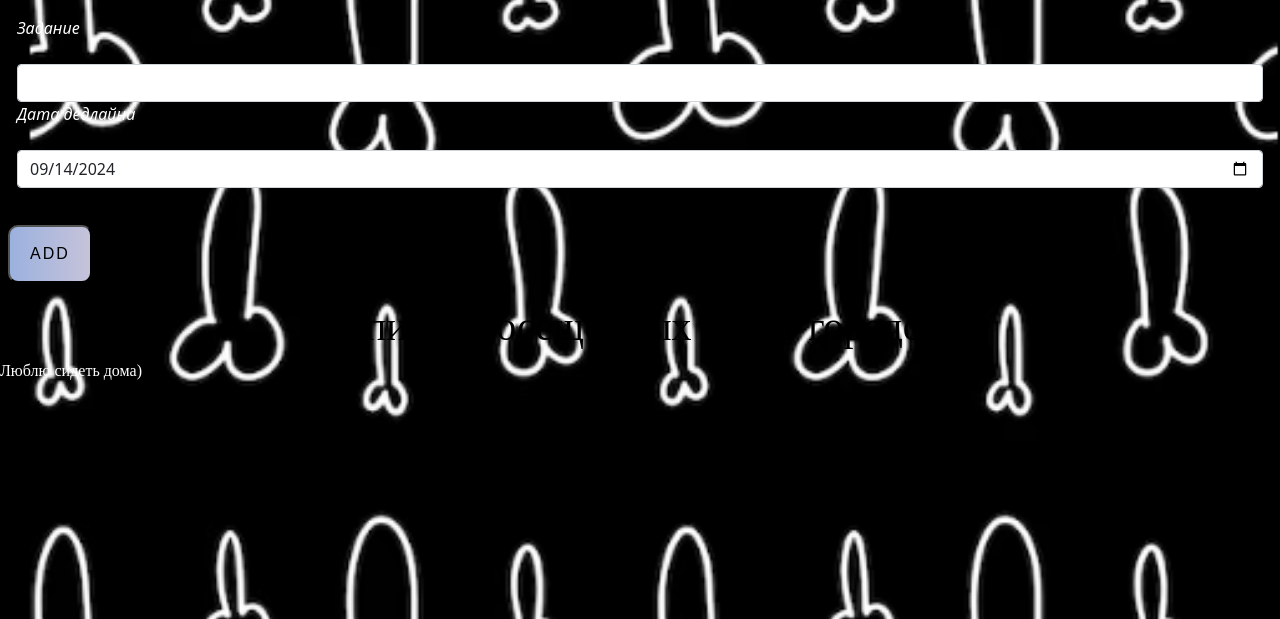
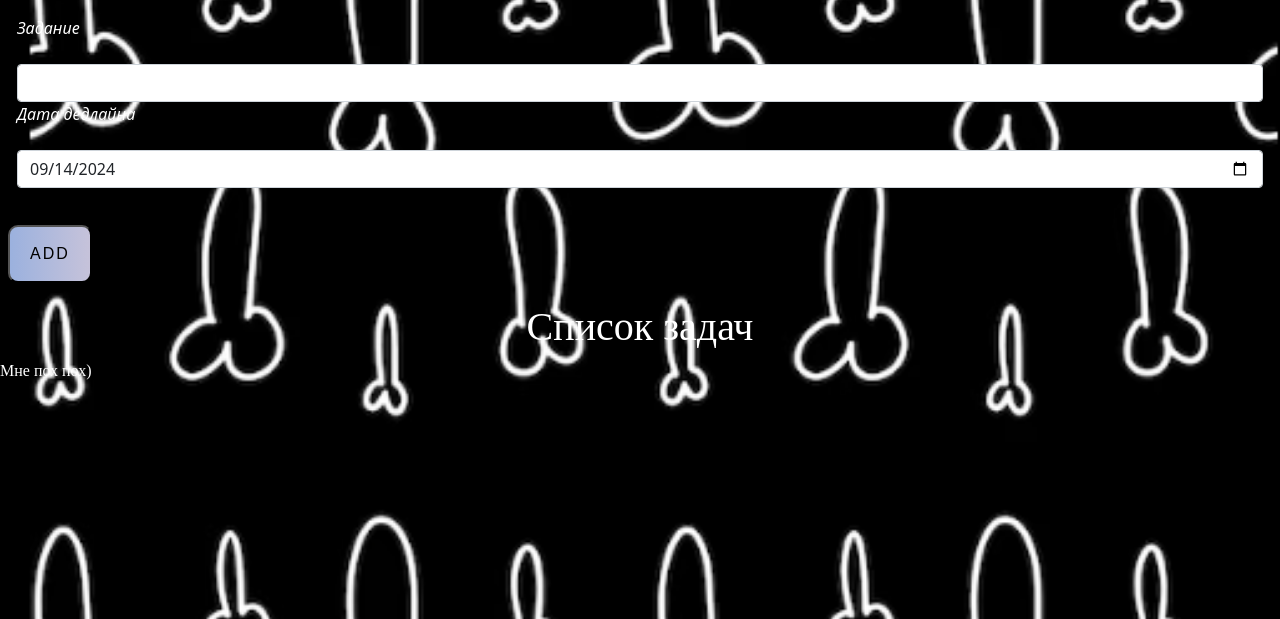
Before and after one commit to YuraKram/Vanek, a Flask app: page / in a window 1280 px wide. Shown: the part 65-684 px from the top of the page. Run offline with Flask 3, Linux system fonts and the light colour scheme.

Commit message:
Update index.html

```diff
--- a/templates/index.html
+++ b/templates/index.html
@@ -21,16 +21,16 @@
         </div>
         <button class="gradient-button" onClick="addTown()">Add</button></center>
     </form>
-     <center><h1><font color="black" face="fw-normal"> Список посещенных мною городов</font> </h1></center>
+     <center><h1><font color="white" face="fw-normal"> Список задач</font> </h1></center>
     {% if towns_list %}
         {% for town in towns_list %}
             <div class="alert alert-light mt-2" style="font-style:italic">
-                <h3>Город: {{ town['town'] }}</h3>
+                <h3>Задача: {{ town['town'] }}</h3>
                 <p>Дата: {{ town['visit_date'] }}</p>
             </div>
         {% endfor %}
     {% else %}
-<p><font  color="white" face="fw-normal">Люблю сидеть дома)</font></p>
+<p><font  color="white" face="fw-normal">Мне пох пох)</font></p>
     {% endif %}
 </body>
 </html>
```
